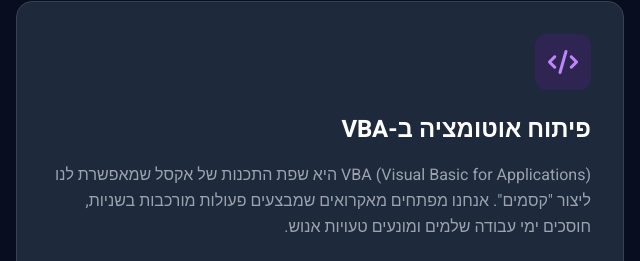
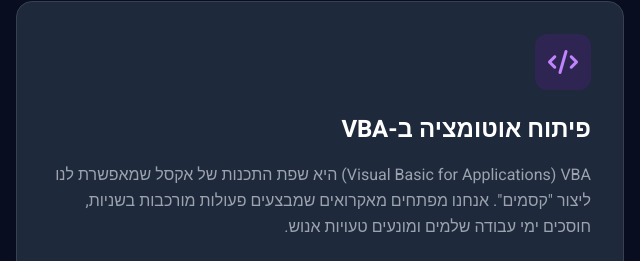
Before and after one commit to nativzohar1/excel-lab, a website: page index.html in a window 1280 px wide. Shown: the part 1706-1967 px from the top of the page, 0-640 px from the left. Drawn offline with nearby package versions, Linux system fonts and the light colour scheme.

Commit message:
Fix RTL text direction for VBA section

```diff
--- a/index.html
+++ b/index.html
@@ -229,7 +229,7 @@
                     </div>
                     <h3 class="text-2xl font-bold mb-4 dark:text-white">פיתוח אוטומציה ב-VBA</h3>
                     <p class="text-gray-500 dark:text-gray-400 mb-6 leading-relaxed">
-                        VBA (Visual Basic for Applications) היא שפת התכנות של אקסל שמאפשרת לנו ליצור "קסמים". אנחנו מפתחים מאקרואים שמבצעים פעולות מורכבות בשניות, חוסכים ימי עבודה שלמים ומונעים טעויות אנוש.
+                        VBA&rlm; (Visual Basic for Applications) היא שפת התכנות של אקסל שמאפשרת לנו ליצור "קסמים". אנחנו מפתחים מאקרואים שמבצעים פעולות מורכבות בשניות, חוסכים ימי עבודה שלמים ומונעים טעויות אנוש.
                     </p>
                     <ul class="space-y-2 text-gray-500 dark:text-gray-400 text-sm">
                         <li><i class="fa-solid fa-check text-brand-500 ml-2"></i>יצירת טפסים וממשקי משתמש</li>
```
